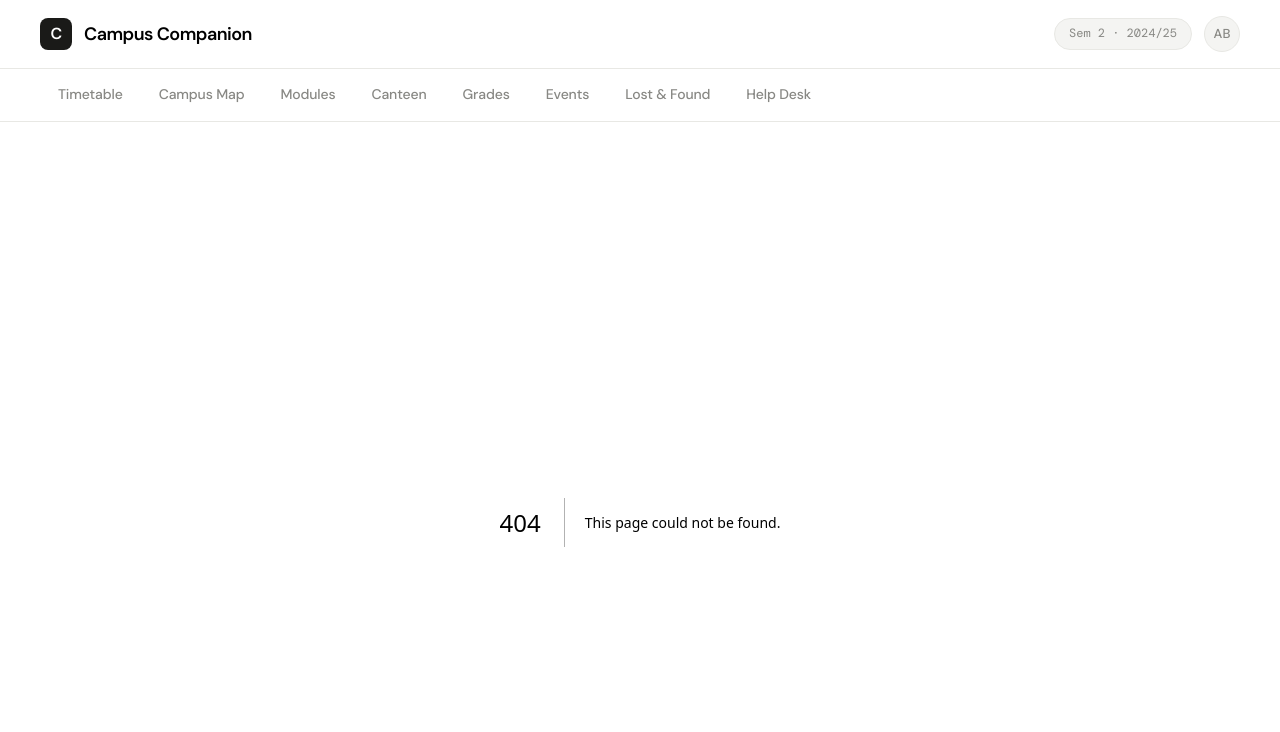
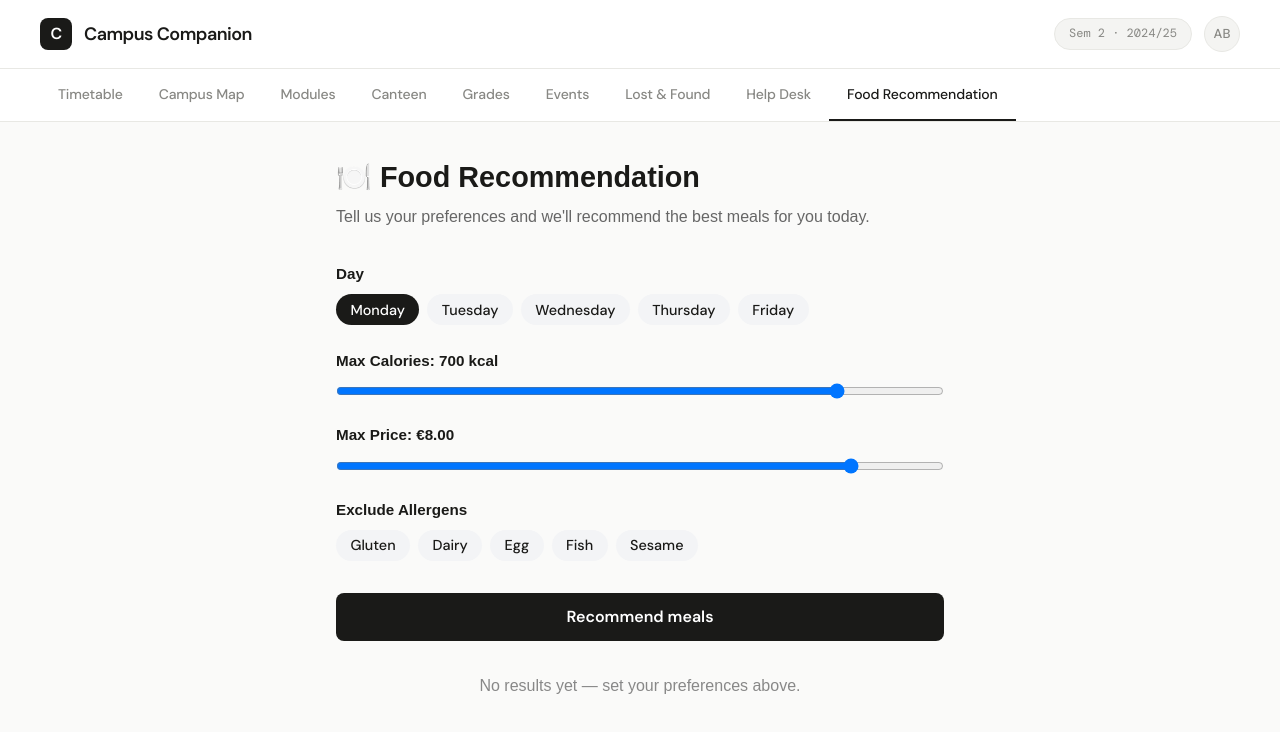
Before and after one commit to Abdul51-dev/ca3, a Next.js app: page /recommend in a window 1280 px wide. Before the commit this address had no page. Shown: the top 732 px of the page. Built offline with nearby package versions, Linux system fonts and the light colour scheme.

Commit message:
add food recommendation ML feature

```diff
--- /dev/null
+++ b/app/api/recommend/route.ts
@@ -0,0 +1,41 @@
+import { createClient } from '@supabase/supabase-js';
+import { NextRequest, NextResponse } from 'next/server';
+
+const supabase = createClient(
+  process.env.NEXT_PUBLIC_SUPABASE_URL!,
+  process.env.NEXT_PUBLIC_SUPABASE_ANON_KEY!
+);
+
+export async function POST(req: NextRequest) {
+  const { maxCalories, maxPrice, allergens, day } = await req.json();
+
+  const { data: items, error } = await supabase
+    .from('canteen_items')
+    .select('*')
+    .eq('day', day);
+
+  if (error) return NextResponse.json({ error: error.message }, { status: 500 });
+
+  const filtered = items.filter((item: any) => {
+    if (item.calories > maxCalories) return false;
+    if (item.price > maxPrice) return false;
+    if (allergens.length > 0) {
+      const hasAllergen = allergens.some((a: string) => item.allergens.includes(a));
+      if (hasAllergen) return false;
+    }
+    return true;
+  });
+
+  const scored = filtered.map((item: any) => {
+    const ratingScore     = (item.avg_rating / 5) * 40;
+    const popularityScore = Math.min(item.popularity_score / 500, 1) * 30;
+    const healthScore     = (item.healthiness / 10) * 20;
+    const priceScore      = (1 - item.price / maxPrice) * 10;
+    const totalScore      = ratingScore + popularityScore + healthScore + priceScore;
+    return { ...item, score: Math.round(totalScore * 10) / 10 };
+  });
+
+  const top3 = scored.sort((a: any, b: any) => b.score - a.score).slice(0, 3);
+
+  return NextResponse.json({ recommendations: top3 });
+}
--- /dev/null
+++ b/app/recommend/page.tsx
@@ -0,0 +1,167 @@
+'use client';
+// app/recommend/page.tsx
+
+import { useState } from 'react';
+
+type Day = 'Monday' | 'Tuesday' | 'Wednesday' | 'Thursday' | 'Friday';
+const DAYS: Day[] = ['Monday', 'Tuesday', 'Wednesday', 'Thursday', 'Friday'];
+const ALL_ALLERGENS = ['Gluten', 'Dairy', 'Egg', 'Fish', 'Sesame'];
+
+interface Recommendation {
+  id: number;
+  name: string;
+  description: string;
+  category: string;
+  price: number;
+  calories: number;
+  avg_rating: number;
+  healthiness: number;
+  score: number;
+  allergens: string[];
+}
+
+export default function RecommendPage() {
+  const [day, setDay] = useState<Day>('Monday');
+  const [maxCalories, setMaxCalories] = useState(700);
+  const [maxPrice, setMaxPrice] = useState(8);
+  const [allergens, setAllergens] = useState<string[]>([]);
+  const [results, setResults] = useState<Recommendation[]>([]);
+  const [loading, setLoading] = useState(false);
+  const [error, setError] = useState('');
+
+  const toggleAllergen = (a: string) => {
+    setAllergens(prev =>
+      prev.includes(a) ? prev.filter(x => x !== a) : [...prev, a]
+    );
+  };
+
+  const handleSubmit = async () => {
+    setLoading(true);
+    setError('');
+    setResults([]);
+
+    try {
+      const res = await fetch('/api/recommend', {
+        method: 'POST',
+        headers: { 'Content-Type': 'application/json' },
+        body: JSON.stringify({ maxCalories, maxPrice, allergens, day }),
+      });
+      const data = await res.json();
+      if (data.error) throw new Error(data.error);
+      setResults(data.recommendations);
+    } catch (e: any) {
+      setError(e.message || 'Something went wrong');
+    } finally {
+      setLoading(false);
+    }
+  };
+
+  return (
+    <main style={{ maxWidth: 640, margin: '0 auto', padding: '2rem 1rem', fontFamily: 'sans-serif' }}>
+      <h1 style={{ fontSize: '1.8rem', fontWeight: 700, marginBottom: '0.25rem' }}>
+        🍽️ Food Recommendation
+      </h1>
+      <p style={{ color: '#666', marginBottom: '2rem' }}>
+        Tell us your preferences and we'll recommend the best meals for you today.
+      </p>
+
+      <label style={labelStyle}>Day</label>
+      <div style={{ display: 'flex', gap: '0.5rem', flexWrap: 'wrap', marginBottom: '1.5rem' }}>
+        {DAYS.map(d => (
+          <button key={d} onClick={() => setDay(d)} style={{
+            ...pillStyle,
+            background: day === d ? '#1a1a18' : '#f3f4f6',
+            color: day === d ? '#fff' : '#1a1a18',
+          }}>{d}</button>
+        ))}
+      </div>
+
+      <label style={labelStyle}>Max Calories: <strong>{maxCalories} kcal</strong></label>
+      <input type="range" min={200} max={800} step={50} value={maxCalories}
+        onChange={e => setMaxCalories(Number(e.target.value))}
+        style={{ width: '100%', marginBottom: '1.5rem' }} />
+
+      <label style={labelStyle}>Max Price: <strong>€{maxPrice.toFixed(2)}</strong></label>
+      <input type="range" min={2} max={9} step={0.5} value={maxPrice}
+        onChange={e => setMaxPrice(Number(e.target.value))}
+        style={{ width: '100%', marginBottom: '1.5rem' }} />
+
+      <label style={labelStyle}>Exclude Allergens</label>
+      <div style={{ display: 'flex', gap: '0.5rem', flexWrap: 'wrap', marginBottom: '2rem' }}>
+        {ALL_ALLERGENS.map(a => (
+          <button key={a} onClick={() => toggleAllergen(a)} style={{
+            ...pillStyle,
+            background: allergens.includes(a) ? '#dc2626' : '#f3f4f6',
+            color: allergens.includes(a) ? '#fff' : '#1a1a18',
+          }}>{allergens.includes(a) ? '✕ ' : ''}{a}</button>
+        ))}
+      </div>
+
+      <button onClick={handleSubmit} disabled={loading} style={{
+        width: '100%', padding: '0.85rem', background: '#1a1a18', color: '#fff',
+        border: 'none', borderRadius: 8, fontSize: '1rem', fontWeight: 600,
+        cursor: loading ? 'not-allowed' : 'pointer', marginBottom: '2rem',
+      }}>
+        {loading ? 'Finding meals...' : 'Recommend meals'}
+      </button>
+
+      {error && <p style={{ color: '#dc2626', marginBottom: '1rem' }}>{error}</p>}
+
+      {results.length > 0 && (
+        <>
+          <h2 style={{ fontSize: '1.2rem', fontWeight: 700, marginBottom: '1rem' }}>
+            Top picks for you on {day}
+          </h2>
+          {results.map((item, i) => (
+            <div key={item.id} style={cardStyle}>
+              <div style={{ display: 'flex', justifyContent: 'space-between', alignItems: 'flex-start' }}>
+                <div>
+                  <span style={{ fontSize: '0.75rem', color: '#888', fontWeight: 600 }}>#{i + 1} · {item.category}</span>
+                  <h3 style={{ margin: '0.25rem 0', fontSize: '1.1rem', fontWeight: 700 }}>{item.name}</h3>
+                  <p style={{ margin: 0, color: '#555', fontSize: '0.9rem' }}>{item.description}</p>
+                </div>
+                <div style={{ textAlign: 'right', minWidth: 70 }}>
+                  <div style={{ fontWeight: 700, fontSize: '1.1rem' }}>€{item.price.toFixed(2)}</div>
+                  <div style={{ fontSize: '0.8rem', color: '#888' }}>{item.calories} kcal</div>
+                </div>
+              </div>
+
+              <div style={{ marginTop: '1rem' }}>
+                <div style={{ display: 'flex', justifyContent: 'space-between', fontSize: '0.8rem', color: '#666' }}>
+                  <span>Match score</span>
+                  <span><strong>{item.score}%</strong></span>
+                </div>
+                <div style={{ background: '#f3f4f6', borderRadius: 99, height: 6, marginTop: 4 }}>
+                  <div style={{ width: `${item.score}%`, height: '100%', background: '#16a34a', borderRadius: 99, transition: 'width 0.5s ease' }} />
+                </div>
+              </div>
+
+              <div style={{ display: 'flex', gap: '0.4rem', flexWrap: 'wrap', marginTop: '0.75rem' }}>
+                <span style={tagStyle}>⭐ {item.avg_rating}</span>
+                <span style={tagStyle}>💚 Health {item.healthiness}/10</span>
+                {item.allergens.length === 0 && (
+                  <span style={{ ...tagStyle, background: '#dcfce7', color: '#15803d' }}>Allergen free</span>
+                )}
+              </div>
+            </div>
+          ))}
+
+          <div style={{ background: '#f8fafc', border: '1px solid #e2e8f0', borderRadius: 8, padding: '1rem', marginTop: '1.5rem', fontSize: '0.85rem', color: '#555' }}>
+            <strong>How it works:</strong> This recommendation uses a weighted scoring model —
+            rating (40%), popularity (30%), healthiness (20%), and value for money (10%).
+            Items with your excluded allergens or outside your calorie/price limits are filtered out first.
+          </div>
+        </>
+      )}
+
+      {results.length === 0 && !loading && !error && (
+        <p style={{ textAlign: 'center', color: '#888' }}>No results yet — set your preferences above.</p>
+      )}
+    </main>
+  );
+}
+
+const labelStyle: React.CSSProperties = { display: 'block', fontWeight: 600, marginBottom: '0.5rem', fontSize: '0.95rem' };
+const pillStyle: React.CSSProperties = { padding: '0.4rem 0.9rem', borderRadius: 99, border: 'none', cursor: 'pointer', fontWeight: 500, fontSize: '0.9rem', transition: 'all 0.15s' };
+const cardStyle: React.CSSProperties = { background: '#fff', border: '1px solid #e5e7eb', borderRadius: 12, padding: '1.25rem', marginBottom: '1rem', boxShadow: '0 1px 3px rgba(0,0,0,0.06)' };
+const tagStyle: React.CSSProperties = { background: '#f3f4f6', borderRadius: 99, padding: '0.2rem 0.6rem', fontSize: '0.8rem', color: '#444' };
--- a/components/NavBar.tsx
+++ b/components/NavBar.tsx
@@ -12,6 +12,7 @@ const NAV_LINKS = [
   { href: '/events',     label: 'Events' },
   { href: '/lost-found', label: 'Lost & Found' },
   { href: '/helpdesk',   label: 'Help Desk' },
+  { href: '/recommend',  label: 'Food Recommendation' },
 ];
 
 export default function NavBar() {
--- a/package.json
+++ b/package.json
@@ -9,7 +9,6 @@
     "lint": "next lint"
   },
   "dependencies": {
-    "@netlify/plugin-nextjs": "^5.15.9",
     "@supabase/supabase-js": "^2.105.1",
     "next": "14.2.3",
     "react": "^18",
```
Also changed, not shown: 2 other files (tests, documents, lock files or other folders).
